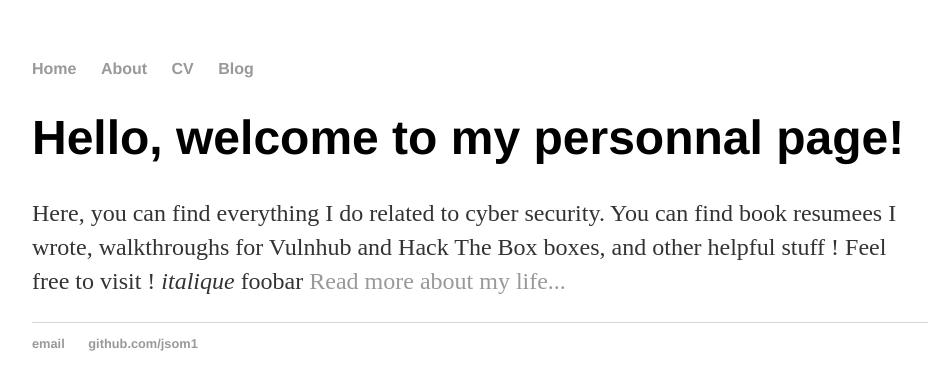
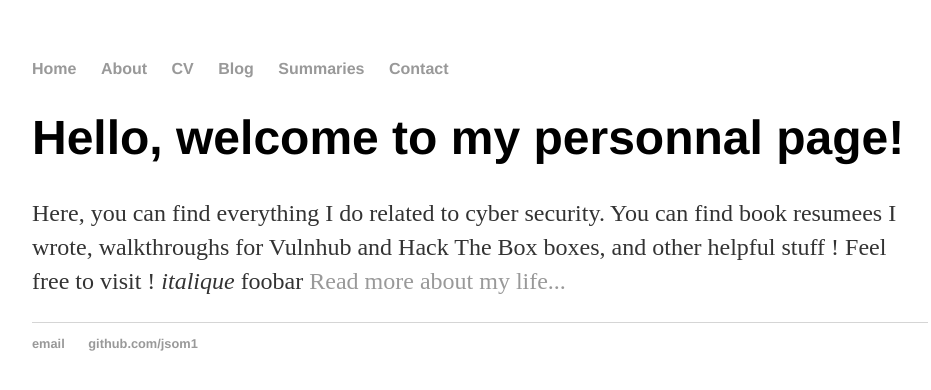
Before and after one commit to jsom1/jsom1.github.io, a Jekyll site: the page built from index.html, in a window 1280 px wide. Shown: the top 390 px of the page, without its empty margins (160-1091 px from the left). Built offline with Jekyll 4.4.1, drawn with Linux system fonts in a browser that asks for light colours.

Commit message:
Update default.html

```diff
--- a/_layouts/default.html
+++ b/_layouts/default.html
@@ -12,6 +12,8 @@
 		        	<li><a href="/about">About</a></li>
 	        		<li><a href="/cv">CV</a></li>
 	        		<li><a href="/blog">Blog</a></li>
+				<li><a href="/summaries">Summaries</a></li>
+				<li><a href="/contact">Contact</a></li>
 	    		</ul>
 			</nav>
 			<div class="container">
```
